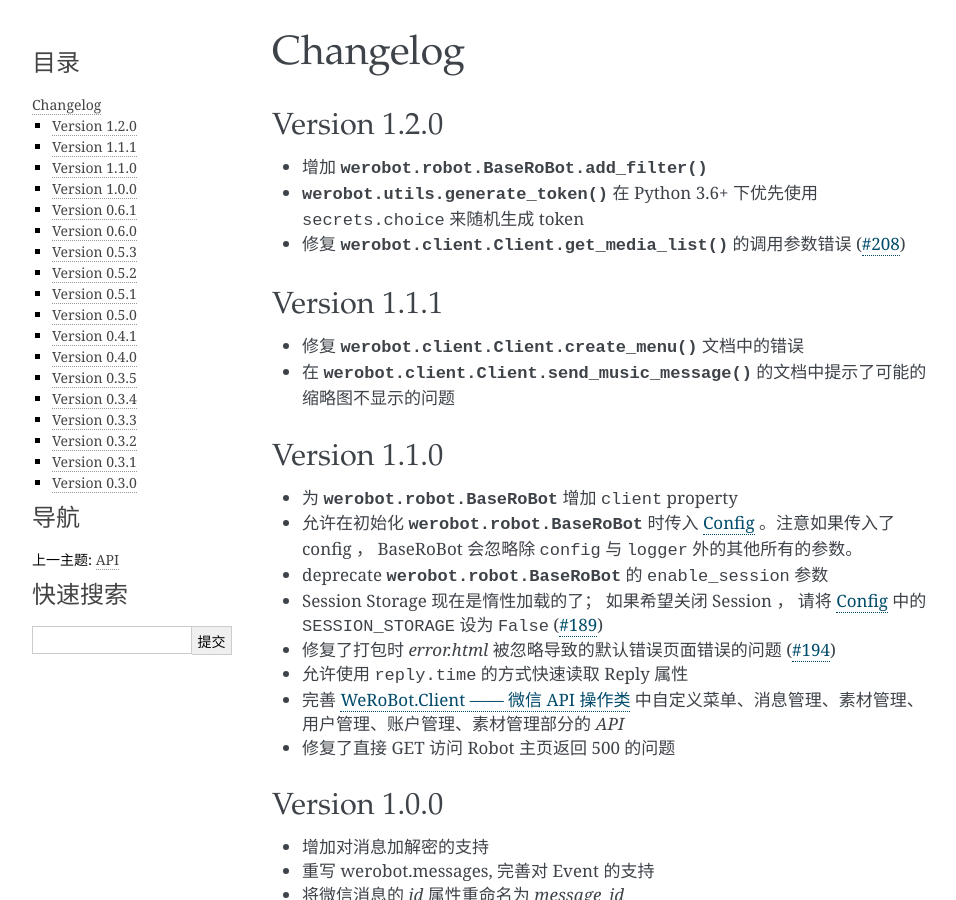
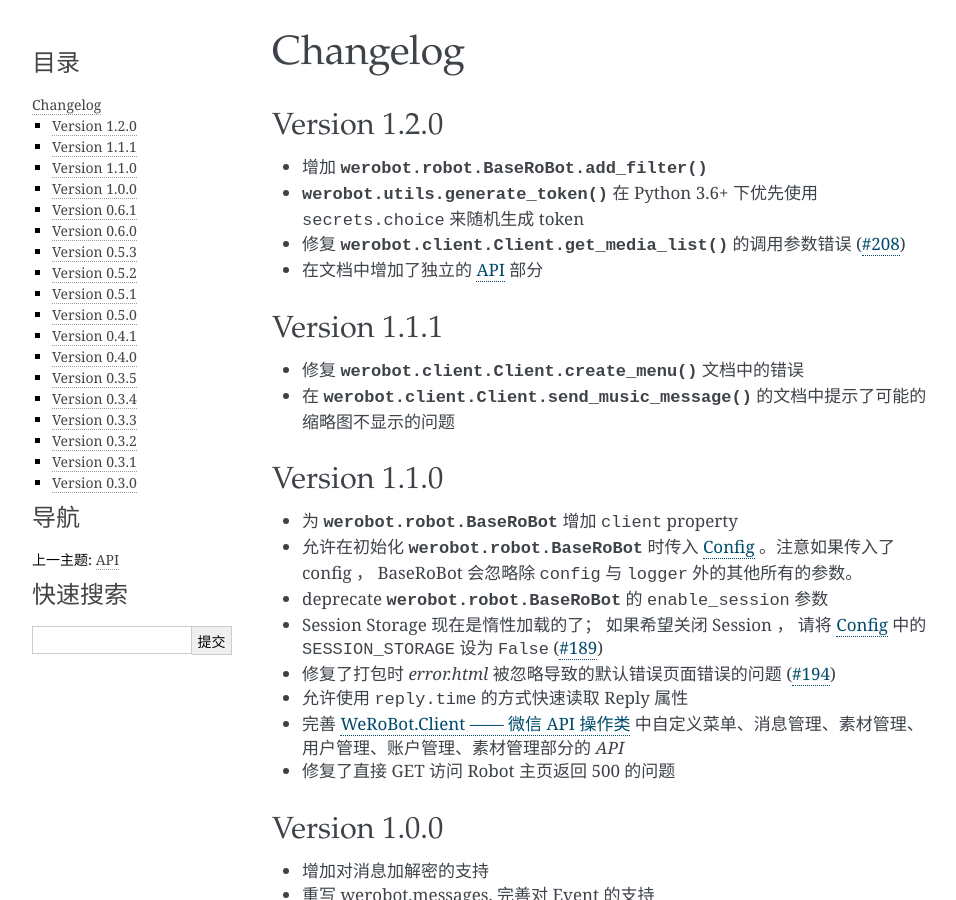
Before and after one commit to offu/WeRoBot, a Sphinx documentation site: the page built from docs/changelog.rst, in a window 1280 px wide and 900 px high. Shown: the whole window, without its empty margins (148-1104 px from the left). Built offline with Sphinx 7.4.7, drawn with Linux system fonts in a browser that asks for light colours; the version number could not be read and is left out.

Commit message:
add changelog

```diff
--- a/docs/changelog.rst
+++ b/docs/changelog.rst
@@ -6,6 +6,7 @@ Version 1.2.0
 + 增加 :func:`werobot.robot.BaseRoBot.add_filter`
 + :func:`werobot.utils.generate_token` 在 Python 3.6+ 下优先使用 ``secrets.choice`` 来随机生成 token
 + 修复 :func:`werobot.client.Client.get_media_list` 的调用参数错误 (`#208 <https://github.com/whtsky/WeRoBot/issues/208>`_)
++ 在文档中增加了独立的 :doc:`api` 部分
 
 Version 1.1.1
 ----------------
```
